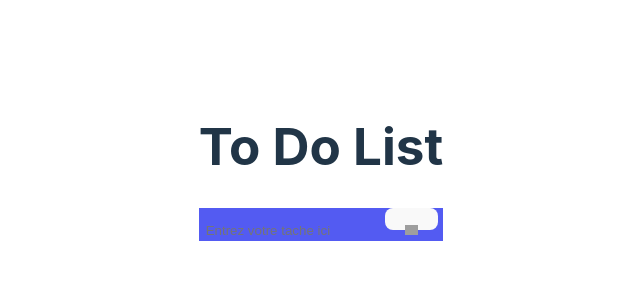
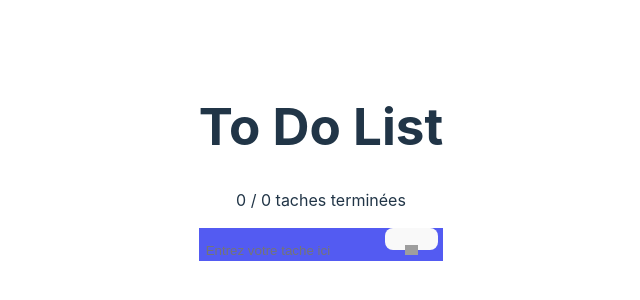
Before and after one commit to RIPOCHE-Sarah-2225071a/myToDoList, a React (Vite) app: page / in a window 1280 px wide. Shown: the part 230-530 px from the top of the page, without its empty margins (319-959 px from the left). Built offline with nearby package versions, Linux system fonts and the light colour scheme; grey boxes are pictures that could not be loaded.

Commit message:
ajout ligne x/y taches terminees (pas testee)

```diff
--- a/src/App.jsx
+++ b/src/App.jsx
@@ -51,6 +51,7 @@ function App() {
         <>
             <h1>To Do List</h1>
             {/* TODO : Ajouter le x/y taches terminées */}
+            <p>{maListe.filter(tache => tache.fini === true).length} / {maListe.length} taches terminées</p>
             {/* Partie d'ajout de tache */}
             <form action="submit" onSubmit={ajouterToDo}>
                 <input ref={addInputs} type="hidden" value={maListe.length}/>
```
